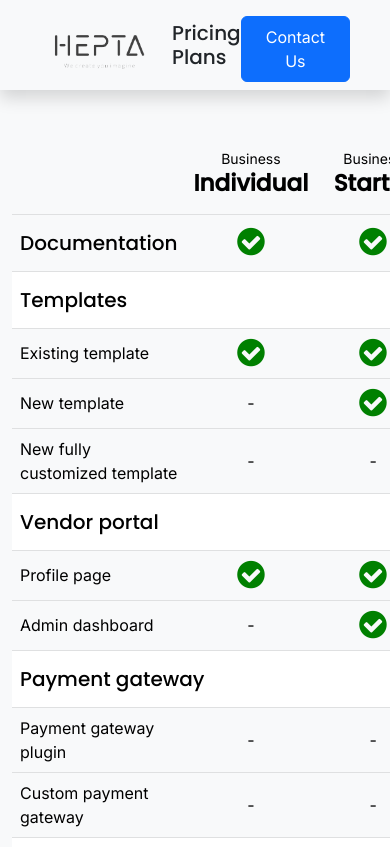
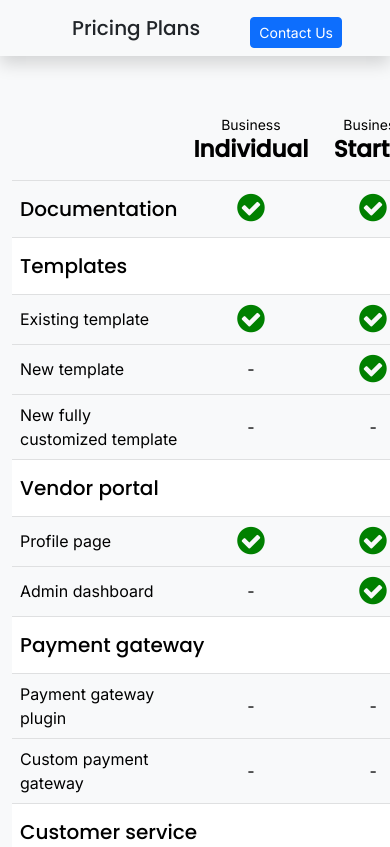
Before and after one commit to Hepta07/Pricing-Plans-ECom, a plain HTML site: page index.html in a window 390 px wide. Shown: the top 847 px of the page. Drawn offline with nearby package versions, Linux system fonts and the light colour scheme.

Commit message:
updated css

```diff
--- a/index.html
+++ b/index.html
@@ -16,12 +16,12 @@
 
     <header class="px-5 pt-3 pb-2 shadow">
         <div class="d-flex justify-content-between align-items-center">
-            <div class="logo d-flex align-items-center">
+            <div class="logo d-flex align-items-center d-none d-md-block">
                 <img src="static\img\logo.png" alt="" class="logo-header">
             </div>
             <h5 class="ms-4">Pricing Plans</h5>
             <div class="contact">
-                <a href="mailto:heptasolutionz@gmail.com"><button class="btn btn-primary px-4 py-2">Contact
+                <a href="mailto:heptasolutionz@gmail.com"><button class="btn btn-primary px-md-4 py-md-2 btn-sm ">Contact
                         Us</button></a>
             </div>
         </div>
```
